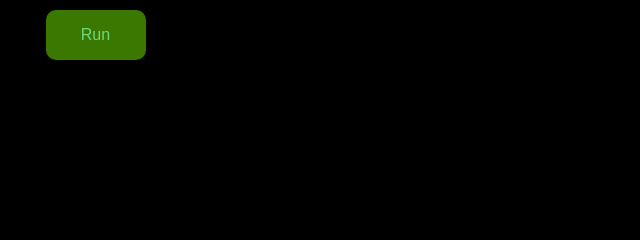
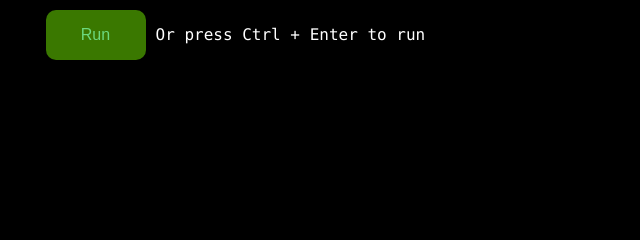
Before and after one commit to jojo20071/webIDE, a Flask app: page / in a window 1280 px wide. Shown: the part 388-628 px from the top of the page, without its empty margins (0-640 px from the left). Run offline with Flask 2, Linux system fonts and the light colour scheme.

Commit message:
added "ctrl + enter" as run option

```diff
--- a/static/main.js
+++ b/static/main.js
@@ -1,10 +1,20 @@
 
 
-document.getElementById("runButton").onclick = () => {
+
+
+document.getElementById("runButton").onclick = run;
+
+document.addEventListener("keypress", (e) => {
+    if (e.ctrlKey && e.key == "Enter") run();
+
+});
+
+
+function run() {
     sendPost({
         'editor': document.getElementById("editor").value
     }, "/run");
-};
+}
 
 
 function sendPost(data, dest) {
--- a/templates/index.html
+++ b/templates/index.html
@@ -70,6 +70,7 @@
             <p id = "output"></p>
             <br>
             <input class = "biggreenbutton" id = "runButton" type = "button" value = "Run"/>
+            <text>Or press Ctrl + Enter to run</text>
         </div>
 
 
```
